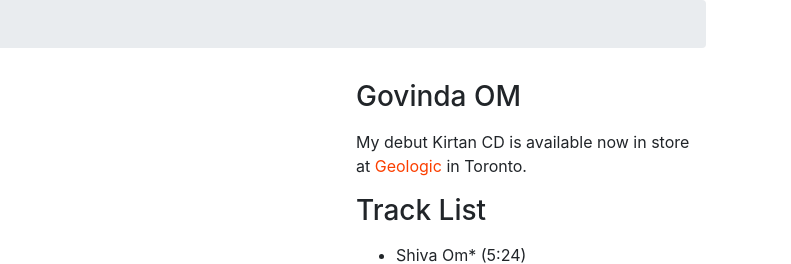
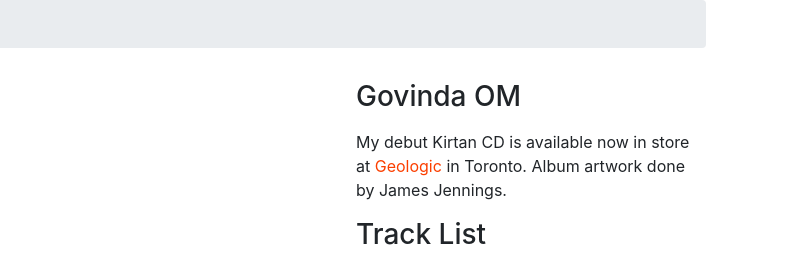
Before and after one commit to JaanSangha/annakirtan.github.io, a website: page cd.html in a window 1280 px wide. Shown: the part 98-362 px from the top of the page, 489-1280 px from the left. Drawn offline with Linux system fonts and the light colour scheme.

Commit message:
added artwork credit

```diff
--- a/cd.html
+++ b/cd.html
@@ -79,7 +79,7 @@
 
       <div class="col-md-4">
         <h3 class="my-3">Govinda OM</h3>
-        <p>My debut Kirtan CD is available now in store at <a href="https://geologicgallery.com/store/locations/queen-st-west/" class="cd-link">Geologic</a> in Toronto. </p>
+        <p>My debut Kirtan CD is available now in store at <a href="https://geologicgallery.com/store/locations/queen-st-west/" class="cd-link">Geologic</a> in Toronto. Album artwork done by James Jennings. </p>
         <h3 class="my-3">Track List</h3>
         <ul>
           <li>Shiva Om* (5:24)
```
